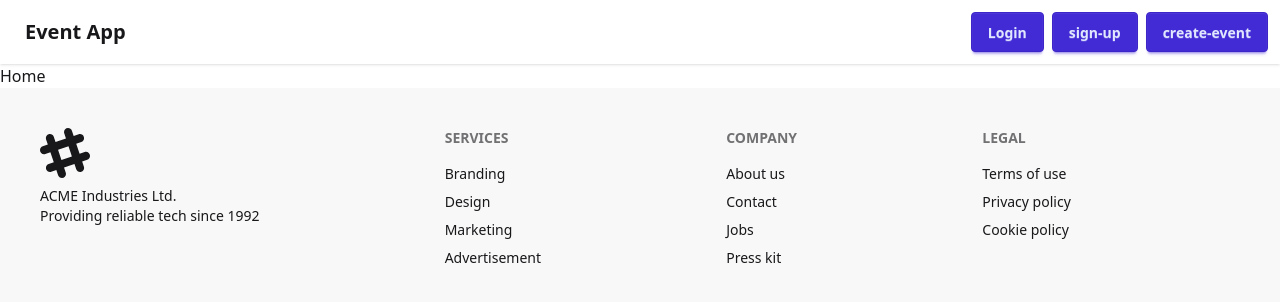
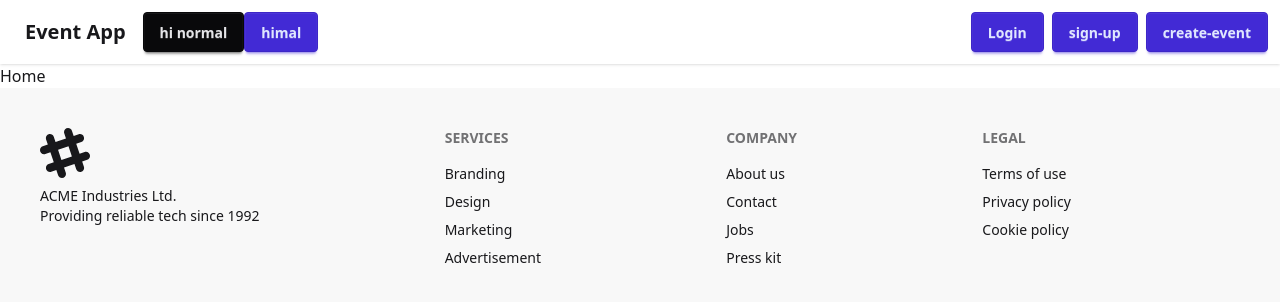
Before and after one commit to KhaledAlabssi/Events-API-FD-FS-Classwork, a React (Vite) app: page / in a window 1280 px wide. Shown: the top 302 px of the page. Built offline with nearby package versions, Linux system fonts and the light colour scheme.

Commit message:
creating components folder and button reusable component

```diff
--- /dev/null
+++ b/src/components/Button.jsx
@@ -0,0 +1,15 @@
+import React from 'react'
+
+export default function Button({btnContent, cln}) {
+  return (
+    <button className="btn btn-neutral">{btnContent}</button>
+
+  )
+}
+
+export function ButtonPrimary({btnContent}) {
+  return (
+    <button className="btn btn-primary">{btnContent}</button>
+
+  )
+}
--- a/src/layout/Header.jsx
+++ b/src/layout/Header.jsx
@@ -1,5 +1,7 @@
 import React from "react";
 import { Link } from "react-router";
+import Button, { ButtonPrimary } from "../components/Button";
+
 
 export default function Header() {
   return (
@@ -8,6 +10,9 @@ export default function Header() {
         <Link className="btn btn-ghost text-xl" to={"/"}>
             Event App
         </Link>
+        <Button btnContent={"hi normal"} />
+        <ButtonPrimary btnContent={"himal"} />
+
 
       </div>
       <div className="flex-none">
```
Also changed, not shown: 2 other files (tests, documents, lock files or other folders).
